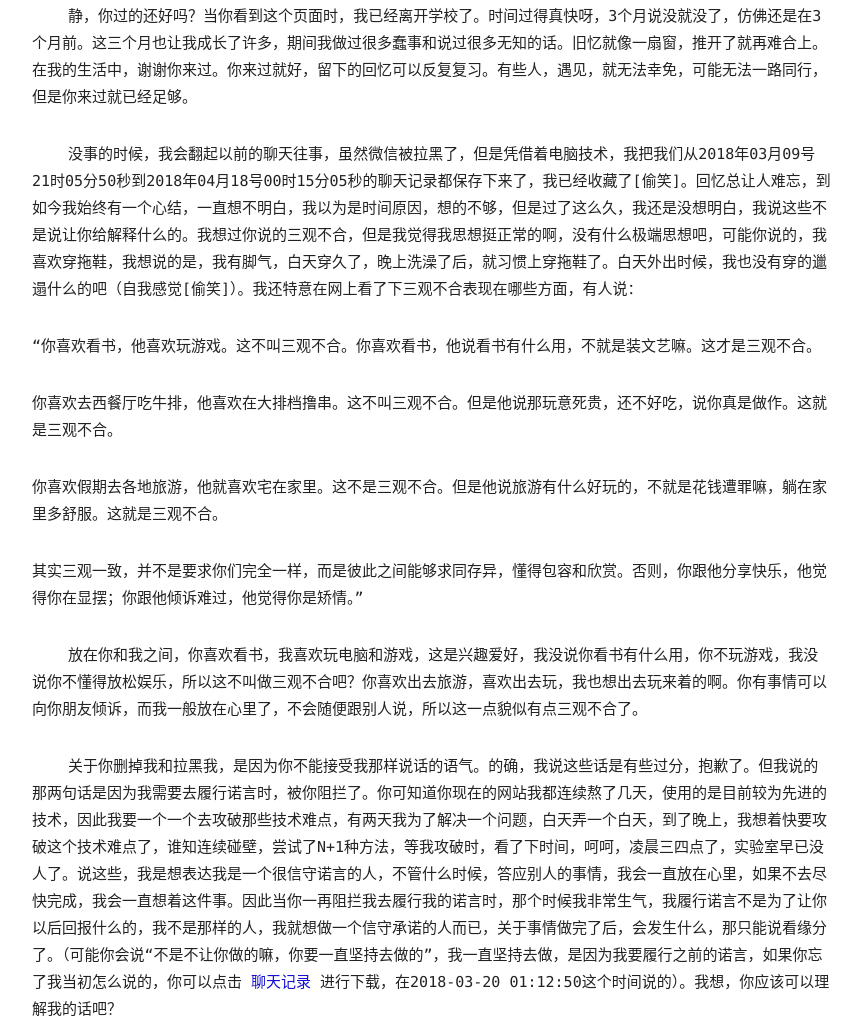
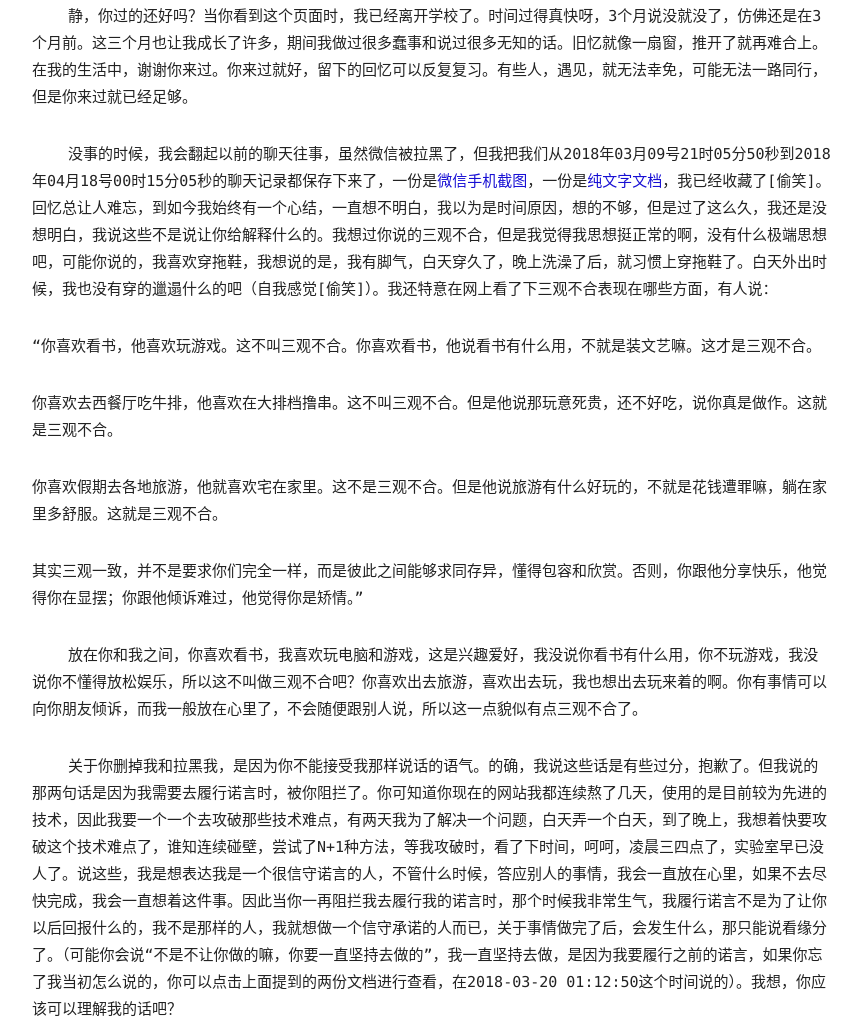
Before and after one commit to xieqianwen/xieqianwen.github.io, a plain HTML site: page myblog/fy.html in a window 1280 px wide. Shown: the part 152-1178 px from the top of the page, without its empty margins (208-1069 px from the left). Drawn offline with nearby package versions, Linux system fonts and the light colour scheme.

Commit message:
微信聊天截图

```diff
--- a/myblog/fy.html
+++ b/myblog/fy.html
@@ -72,7 +72,7 @@
           <p>&nbsp;&nbsp;&nbsp;&nbsp;静，你过的还好吗？当你看到这个页面时，我已经离开学校了。时间过得真快呀，3个月说没就没了，仿佛还是在3个月前。这三个月也让我成长了许多，期间我做过很多蠢事和说过很多无知的话。旧忆就像一扇窗，推开了就再难合上。在我的生活中，谢谢你来过。你来过就好，留下的回忆可以反复复习。有些人，遇见，就无法幸免，可能无法一路同行，但是你来过就已经足够。
           </p>
 
-          <p>&nbsp;&nbsp;&nbsp;&nbsp;没事的时候，我会翻起以前的聊天往事，虽然微信被拉黑了，但是凭借着电脑技术，我把我们从2018年03月09号21时05分50秒到2018年04月18号00时15分05秒的聊天记录都保存下来了，我已经收藏了[偷笑]。回忆总让人难忘，到如今我始终有一个心结，一直想不明白，我以为是时间原因，想的不够，但是过了这么久，我还是没想明白，我说这些不是说让你给解释什么的。我想过你说的三观不合，但是我觉得我思想挺正常的啊，没有什么极端思想吧，可能你说的，我喜欢穿拖鞋，我想说的是，我有脚气，白天穿久了，晚上洗澡了后，就习惯上穿拖鞋了。白天外出时候，我也没有穿的邋遢什么的吧（自我感觉[偷笑]）。我还特意在网上看了下三观不合表现在哪些方面，有人说：
+          <p>&nbsp;&nbsp;&nbsp;&nbsp;没事的时候，我会翻起以前的聊天往事，虽然微信被拉黑了，但我把我们从2018年03月09号21时05分50秒到2018年04月18号00时15分05秒的聊天记录都保存下来了，一份是<a href="./memory.pdf">微信手机截图</a>，一份是<a href="./memory-20180418.txt">纯文字文档</a>，我已经收藏了[偷笑]。回忆总让人难忘，到如今我始终有一个心结，一直想不明白，我以为是时间原因，想的不够，但是过了这么久，我还是没想明白，我说这些不是说让你给解释什么的。我想过你说的三观不合，但是我觉得我思想挺正常的啊，没有什么极端思想吧，可能你说的，我喜欢穿拖鞋，我想说的是，我有脚气，白天穿久了，晚上洗澡了后，就习惯上穿拖鞋了。白天外出时候，我也没有穿的邋遢什么的吧（自我感觉[偷笑]）。我还特意在网上看了下三观不合表现在哪些方面，有人说：
           </p>
 
           <p>
@@ -90,7 +90,7 @@
 
           <p>&nbsp;&nbsp;&nbsp;&nbsp;放在你和我之间，你喜欢看书，我喜欢玩电脑和游戏，这是兴趣爱好，我没说你看书有什么用，你不玩游戏，我没说你不懂得放松娱乐，所以这不叫做三观不合吧？你喜欢出去旅游，喜欢出去玩，我也想出去玩来着的啊。你有事情可以向你朋友倾诉，而我一般放在心里了，不会随便跟别人说，所以这一点貌似有点三观不合了。</p>
 
-          <p>&nbsp;&nbsp;&nbsp;&nbsp;关于你删掉我和拉黑我，是因为你不能接受我那样说话的语气。的确，我说这些话是有些过分，抱歉了。但我说的那两句话是因为我需要去履行诺言时，被你阻拦了。你可知道你现在的网站我都连续熬了几天，使用的是目前较为先进的技术，因此我要一个一个去攻破那些技术难点，有两天我为了解决一个问题，白天弄一个白天，到了晚上，我想着快要攻破这个技术难点了，谁知连续碰壁，尝试了N+1种方法，等我攻破时，看了下时间，呵呵，凌晨三四点了，实验室早已没人了。说这些，我是想表达我是一个很信守诺言的人，不管什么时候，答应别人的事情，我会一直放在心里，如果不去尽快完成，我会一直想着这件事。因此当你一再阻拦我去履行我的诺言时，那个时候我非常生气，我履行诺言不是为了让你以后回报什么的，我不是那样的人，我就想做一个信守承诺的人而已，关于事情做完了后，会发生什么，那只能说看缘分了。（可能你会说“不是不让你做的嘛，你要一直坚持去做的”，我一直坚持去做，是因为我要履行之前的诺言，如果你忘了我当初怎么说的，你可以点击 <a href="./memory-20180418.txt">聊天记录</a> 进行下载，在2018-03-20 01:12:50这个时间说的）。我想，你应该可以理解我的话吧？</p>
+          <p>&nbsp;&nbsp;&nbsp;&nbsp;关于你删掉我和拉黑我，是因为你不能接受我那样说话的语气。的确，我说这些话是有些过分，抱歉了。但我说的那两句话是因为我需要去履行诺言时，被你阻拦了。你可知道你现在的网站我都连续熬了几天，使用的是目前较为先进的技术，因此我要一个一个去攻破那些技术难点，有两天我为了解决一个问题，白天弄一个白天，到了晚上，我想着快要攻破这个技术难点了，谁知连续碰壁，尝试了N+1种方法，等我攻破时，看了下时间，呵呵，凌晨三四点了，实验室早已没人了。说这些，我是想表达我是一个很信守诺言的人，不管什么时候，答应别人的事情，我会一直放在心里，如果不去尽快完成，我会一直想着这件事。因此当你一再阻拦我去履行我的诺言时，那个时候我非常生气，我履行诺言不是为了让你以后回报什么的，我不是那样的人，我就想做一个信守承诺的人而已，关于事情做完了后，会发生什么，那只能说看缘分了。（可能你会说“不是不让你做的嘛，你要一直坚持去做的”，我一直坚持去做，是因为我要履行之前的诺言，如果你忘了我当初怎么说的，你可以点击上面提到的两份文档进行查看，在2018-03-20 01:12:50这个时间说的）。我想，你应该可以理解我的话吧？</p>
 
           <p>
             &nbsp;&nbsp;&nbsp;&nbsp;考研路途中很辛苦吧？不要让自己太累了，该休息就休息，该吃吃该喝喝，养好身体和精神才能全力以赴。考研加油，祝考研成功顺利！！！
```
Also changed, not shown: 1 other file.
